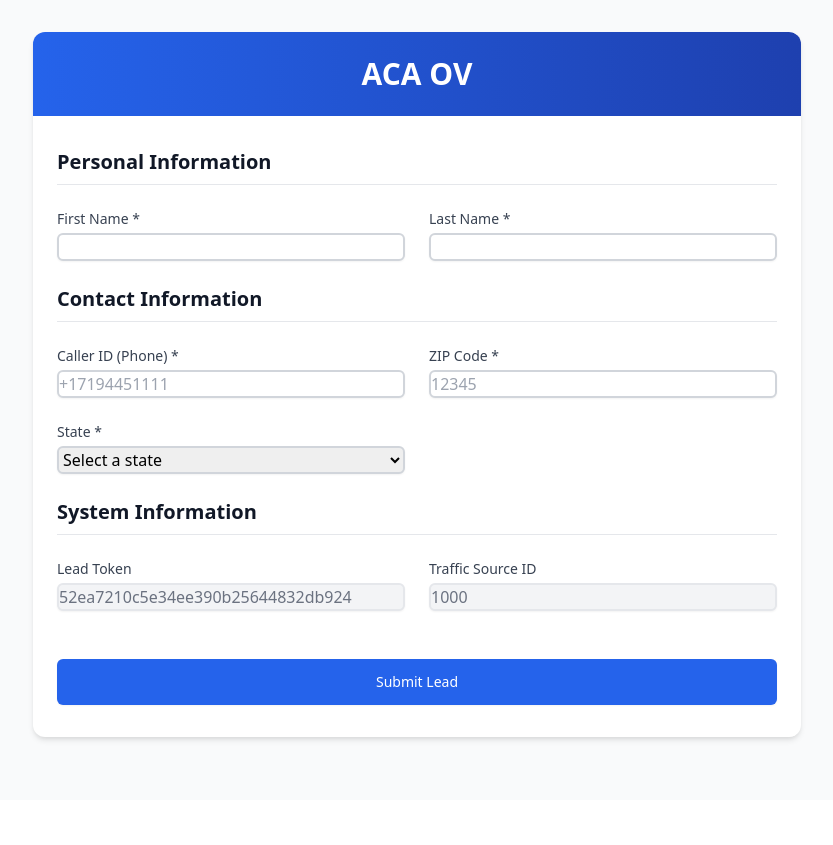
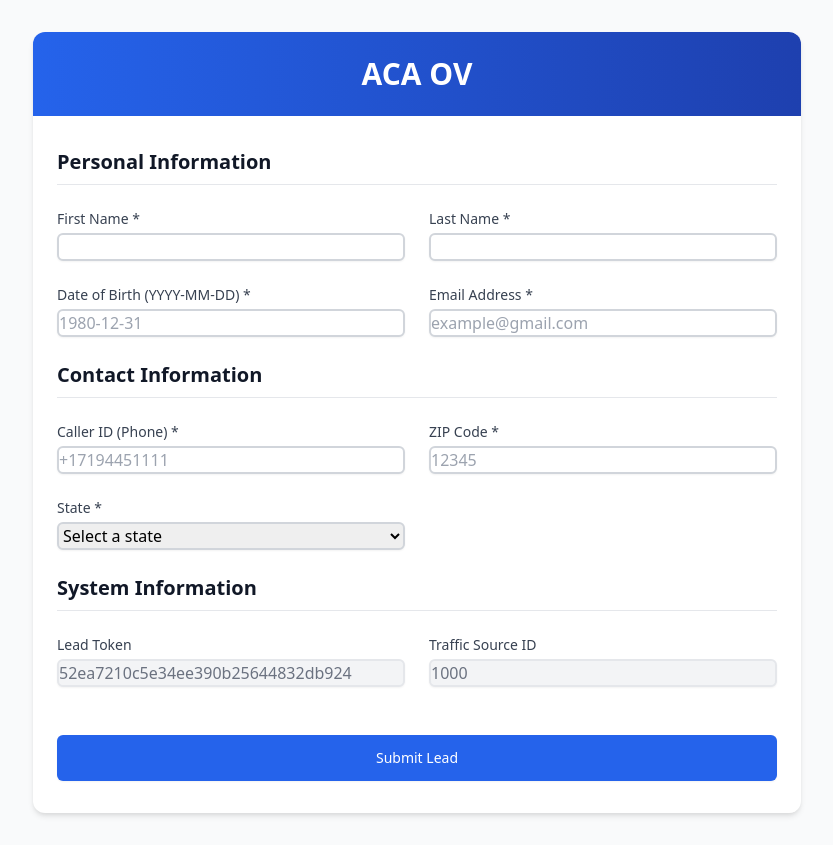
Before and after one commit to asadishaq15/lead-forms, a React (Vite) app: page /leads7 in a window 1280 px wide. Shown: the whole page, without its empty margins (223-1056 px from the left). Before the commit the page ends 800 px from the top, so only its background shows below. Built offline with nearby package versions, Linux system fonts and the light colour scheme.

Commit message:
update form

```diff
--- a/src/Components/AdvanceGrow4.jsx
+++ b/src/Components/AdvanceGrow4.jsx
@@ -9,6 +9,8 @@ const AdvanceGrow4 = () => {
     last_name: "",
     state: "",
     zip: "",
+    dob: "",
+    email: "",
   });
 
   const [error, setError] = useState(null);
@@ -23,11 +25,15 @@ const AdvanceGrow4 = () => {
       "last_name",
       "state",
       "zip",
+      "dob",
+      "email",
     ];
 
     for (const field of requiredFields) {
       if (!formData[field]) {
-        setError(`Field "${field.replace(/_/g, " ")}" is required.`);
+        setError(
+          `Field "${field.replace(/_/g, " ")}" is required.`
+        );
         return;
       }
     }
@@ -37,7 +43,25 @@ const AdvanceGrow4 = () => {
       return;
     }
 
-    const baseUrl = "https://growxmarketingservices.trackdrive.com/api/v1/leads";
+    // Validate DOB: YYYY-MM-DD
+    if (!/^\d{4}-\d{2}-\d{2}$/.test(formData.dob)) {
+      setError("Please enter a valid Date of Birth in YYYY-MM-DD format.");
+      return;
+    }
+    // Optional: More DOB validation (e.g., age restrictions, invalid date) could be added here
+
+    // Validate Email
+    if (
+      !/^([a-zA-Z0-9._%+-]+)@([a-zA-Z0-9.-]+\.[a-zA-Z]{2,})$/.test(
+        formData.email
+      )
+    ) {
+      setError("Please enter a valid email address.");
+      return;
+    }
+
+    const baseUrl =
+      "https://growxmarketingservices.trackdrive.com/api/v1/leads";
     const params = new URLSearchParams(formData);
     const url = `${baseUrl}?${params.toString()}`;
 
@@ -51,27 +75,30 @@ const AdvanceGrow4 = () => {
       .then((data) => {
         if (data.success) {
           alert("Lead submitted successfully!");
-          // Clear form after successful submission
-          setFormData(prev => ({
+          setFormData((prev) => ({
             ...prev,
             caller_id: "",
             first_name: "",
             last_name: "",
             state: "",
             zip: "",
+            dob: "",
+            email: "",
           }));
         } else {
-          // Handle specific error messages from API
-          const errorMessage = data.message ||
-                             data.error ||
-                             (data.errors && Object.values(data.errors).flat().join(", ")) ||
-                             "Failed to submit lead. Please try again.";
+          const errorMessage =
+            data.message ||
+            data.error ||
+            (data.errors &&
+              Object.values(data.errors).flat().join(", ")) ||
+            "Failed to submit lead. Please try again.";
           setError(errorMessage);
         }
       })
       .catch((error) => {
         setError(
-          error.message || "Network error occurred. Please check your connection and try again."
+          error.message ||
+            "Network error occurred. Please check your connection and try again."
         );
       });
   };
@@ -82,7 +109,6 @@ const AdvanceGrow4 = () => {
       ...prev,
       [name]: value,
     }));
-    // Clear error when user starts typing
     setError(null);
   };
 
@@ -100,7 +126,7 @@ const AdvanceGrow4 = () => {
       <div className="max-w-3xl mx-auto bg-white rounded-xl shadow-md overflow-hidden">
         <div className="bg-gradient-to-r from-blue-600 to-blue-800 py-6">
           <h2 className="text-center text-3xl font-extrabold text-white px-4">
-          ACA OV
+            ACA OV
           </h2>
         </div>
 
@@ -108,8 +134,16 @@ const AdvanceGrow4 = () => {
           <div className="mx-6 mt-6 p-4 bg-red-50 border-l-4 border-red-500 rounded">
             <div className="flex items-center">
               <div className="flex-shrink-0">
-                <svg className="h-5 w-5 text-red-400" viewBox="0 0 20 20" fill="currentColor">
-                  <path fillRule="evenodd" d="M10 18a8 8 0 100-16 8 8 0 000 16zM8.707 7.293a1 1 0 00-1.414 1.414L8.586 10l-1.293 1.293a1 1 0 101.414 1.414L10 11.414l1.293 1.293a1 1 0 001.414-1.414L11.414 10l1.293-1.293a1 1 0 00-1.414-1.414L10 8.586 8.707 7.293z" clipRule="evenodd" />
+                <svg
+                  className="h-5 w-5 text-red-400"
+                  viewBox="0 0 20 20"
+                  fill="currentColor"
+                >
+                  <path
+                    fillRule="evenodd"
+                    d="M10 18a8 8 0 100-16 8 8 0 000 16zM8.707 7.293a1 1 0 00-1.414 1.414L8.586 10l-1.293 1.293a1 1 0 101.414 1.414L10 11.414l1.293 1.293a1 1 0 001.414-1.414L11.414 10l1.293-1.293a1 1 0 00-1.414-1.414L10 8.586 8.707 7.293z"
+                    clipRule="evenodd"
+                  />
                 </svg>
               </div>
               <div className="ml-3">
@@ -149,6 +183,38 @@ const AdvanceGrow4 = () => {
                   value={formData.last_name}
                   onChange={handleChange}
                   required
+                  className="mt-1 block w-full rounded-md border-2 border-gray-300 shadow-sm focus:border-gray-500 focus:ring-gray-500"
+                />
+              </div>
+            </div>
+            <div className="grid grid-cols-1 md:grid-cols-2 gap-6">
+              <div>
+                <label className="block text-sm font-medium text-gray-700">
+                  Date of Birth (YYYY-MM-DD) *
+                </label>
+                <input
+                  type="text"
+                  name="dob"
+                  value={formData.dob}
+                  onChange={handleChange}
+                  required
+                  placeholder="1980-12-31"
+                  className="mt-1 block w-full rounded-md border-2 border-gray-300 shadow-sm focus:border-gray-500 focus:ring-gray-500"
+                  maxLength={10}
+                  pattern="\d{4}-\d{2}-\d{2}"
+                />
+              </div>
+              <div>
+                <label className="block text-sm font-medium text-gray-700">
+                  Email Address *
+                </label>
+                <input
+                  type="email"
+                  name="email"
+                  value={formData.email}
+                  onChange={handleChange}
+                  required
+                  placeholder="example@gmail.com"
                   className="mt-1 block w-full rounded-md border-2 border-gray-300 shadow-sm focus:border-gray-500 focus:ring-gray-500"
                 />
               </div>
```
